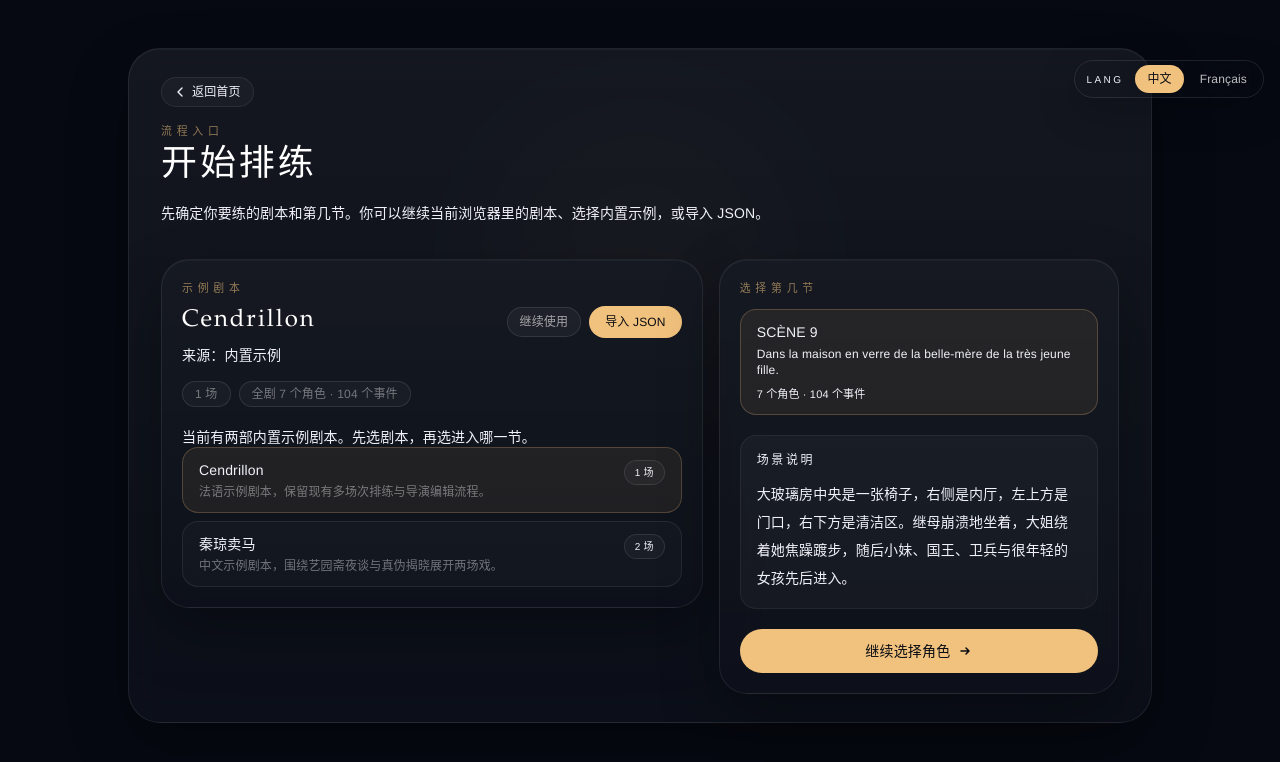
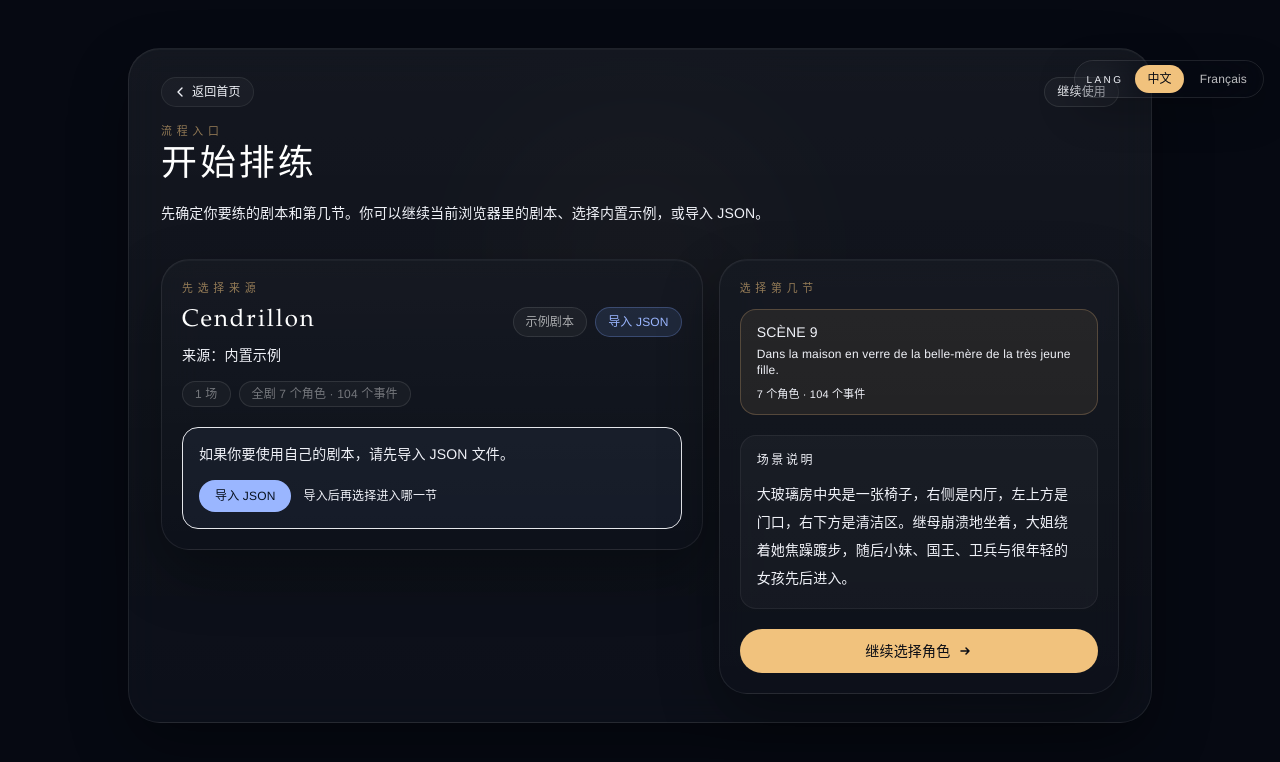
Before and after one commit to ze2phyrzhenyin/RepliStage, a Next.js app: page /rehearsal/setup in a window 1280 px wide. Both pictures are taken after a click on the button "导入 JSON". Shown: the top 762 px of the page. Built offline with nearby package versions, Linux system fonts and the light colour scheme.

Commit message:
Emphasize source selection in setup flow

```diff
--- a/components/setup/ModeSetupScreen.tsx
+++ b/components/setup/ModeSetupScreen.tsx
@@ -9,6 +9,7 @@ import { formatPlayImportError, parsePlay, summarizePlay } from "@/lib/play-sche
 import type { Play } from "@/types/script";
 
 type SetupMode = "rehearsal" | "director";
+type SourceMode = "sample" | "import";
 
 export function ModeSetupScreen({ mode }: { mode: SetupMode }) {
   const router = useRouter();
@@ -24,6 +25,7 @@ export function ModeSetupScreen({ mode }: { mode: SetupMode }) {
   const [importErrors, setImportErrors] = useState<string[]>([]);
   const [importPreview, setImportPreview] = useState<{ fileName: string; play: Play } | null>(null);
   const [status, setStatus] = useState<string | null>(null);
+  const [sourceMode, setSourceMode] = useState<SourceMode>(playSource.type === "imported" ? "import" : "sample");
   const fileInputRef = useRef<HTMLInputElement>(null);
 
   const currentScene = play.scenes.find((scene) => scene.id === selectedSceneId) ?? play.scenes[0];
@@ -43,6 +45,7 @@ export function ModeSetupScreen({ mode }: { mode: SetupMode }) {
   }
 
   function handleSelectSample(sampleId: string) {
+    setSourceMode("sample");
     loadSamplePlay(sampleId);
     const nextSample = sampleLibrary.find((sample) => sample.id === sampleId);
     setSelectedSceneId(nextSample?.play.scenes[0]?.id ?? "");
@@ -51,6 +54,7 @@ export function ModeSetupScreen({ mode }: { mode: SetupMode }) {
   }
 
   async function handleImportFile(event: ChangeEvent<HTMLInputElement>) {
+    setSourceMode("import");
     const file = event.target.files?.[0];
     if (!file) return;
 
@@ -72,6 +76,7 @@ export function ModeSetupScreen({ mode }: { mode: SetupMode }) {
   function applyImportedPlay() {
     if (!importPreview) return;
     const nextPlay = importPlayFromText(JSON.stringify(importPreview.play));
+    setSourceMode("import");
     setSelectedSceneId(nextPlay.scenes[0]?.id ?? "");
     setImportPreview(null);
     setImportErrors([]);
@@ -114,6 +119,16 @@ export function ModeSetupScreen({ mode }: { mode: SetupMode }) {
               <h1 className="display-title text-4xl font-light text-white">{title}</h1>
               <p className="mt-3 max-w-2xl text-sm leading-7 text-white/42">{description}</p>
             </div>
+            <button
+              type="button"
+              onClick={() => {
+                setSourceMode(playSource.type === "imported" ? "import" : "sample");
+                setSelectedSceneId(play.scenes[0]?.id ?? "");
+              }}
+              className="hidden rounded-full border border-white/10 bg-white/[0.03] px-3 py-1.5 text-xs text-white/52 transition hover:bg-white/[0.08] hover:text-white/78 sm:inline-flex"
+            >
+              {t("setup.useCurrentPlay")}
+            </button>
           </div>
 
           <div className="grid gap-4 lg:grid-cols-[1.15fr_0.85fr]">
@@ -121,22 +136,35 @@ export function ModeSetupScreen({ mode }: { mode: SetupMode }) {
               <section className="glass-panel rounded-[28px] px-5 py-5">
                 <div className="flex flex-wrap items-center justify-between gap-3">
                   <div>
-                    <p className="page-kicker mb-2">{t("setup.samplePlays")}</p>
+                    <p className="page-kicker mb-2">{t("setup.sourceMode")}</p>
                     <h2 className="display-title text-2xl text-white">{play.title}</h2>
                     <p className="mt-2 text-sm text-white/42">{sourceLabel}</p>
                   </div>
                   <div className="flex flex-wrap items-center gap-2">
                     <button
                       type="button"
-                      onClick={() => setSelectedSceneId(play.scenes[0]?.id ?? "")}
-                      className="rounded-full border border-white/10 bg-white/[0.04] px-3 py-1.5 text-xs text-white/60 transition hover:bg-white/[0.08] hover:text-white/82"
+                      onClick={() => setSourceMode("sample")}
+                      className="rounded-full border px-3 py-1.5 text-xs transition"
+                      style={{
+                        borderColor: sourceMode === "sample" ? "rgba(241,194,125,0.28)" : "rgba(255,255,255,0.1)",
+                        background: sourceMode === "sample" ? "rgba(241,194,125,0.12)" : "rgba(255,255,255,0.04)",
+                        color: sourceMode === "sample" ? "#f1c27d" : "rgba(255,255,255,0.62)",
+                      }}
                     >
-                      {t("setup.useCurrentPlay")}
+                      {t("setup.samplePlays")}
                     </button>
                     <button
                       type="button"
-                      onClick={openImportPicker}
-                      className="rounded-full bg-[#f1c27d] px-4 py-2 text-xs font-medium text-[#0a0c14] transition hover:bg-[#f5d090]"
+                      onClick={() => {
+                        setSourceMode("import");
+                        openImportPicker();
+                      }}
+                      className="rounded-full border px-3 py-1.5 text-xs transition"
+                      style={{
+                        borderColor: sourceMode === "import" ? "rgba(126,166,255,0.28)" : "rgba(255,255,255,0.1)",
+                        background: sourceMode === "import" ? "rgba(126,166,255,0.12)" : "rgba(255,255,255,0.04)",
+                        color: sourceMode === "import" ? "#9ab6ff" : "rgba(255,255,255,0.62)",
+                      }}
                     >
                       {t("setup.importJson")}
                     </button>
@@ -146,9 +174,10 @@ export function ModeSetupScreen({ mode }: { mode: SetupMode }) {
                   <span className="rounded-full border border-white/10 bg-white/[0.03] px-3 py-1">{t("home.sceneCount", { count: playSummary.sceneCount })}</span>
                   <span className="rounded-full border border-white/10 bg-white/[0.03] px-3 py-1">{t("home.totalMeta", { actors: playSummary.totalActors, events: playSummary.totalEvents })}</span>
                 </div>
+                {sourceMode === "sample" ? (
+                  <>
                     <p className="mt-5 text-sm text-white/38">{t("setup.sampleDescription")}</p>
-
-                <div className="space-y-2">
+                    <div className="mt-4 space-y-2">
                       {sampleLibrary.map((sample) => {
                         const active = playSource.type === "sample" && playSource.sampleId === sample.id;
                         return (
@@ -175,6 +204,22 @@ export function ModeSetupScreen({ mode }: { mode: SetupMode }) {
                         );
                       })}
                     </div>
+                  </>
+                ) : (
+                  <div className="mt-5 rounded-2xl border border-[#9ab6ff]/18 bg-[#9ab6ff]/[0.06] px-4 py-4">
+                    <p className="text-sm text-white/72">{t("setup.importPrompt")}</p>
+                    <div className="mt-4 flex flex-wrap items-center gap-3">
+                      <button
+                        type="button"
+                        onClick={openImportPicker}
+                        className="rounded-full bg-[#9ab6ff] px-4 py-2 text-xs font-medium text-[#08111f] transition hover:bg-[#b3c7ff]"
+                      >
+                        {t("setup.importJson")}
+                      </button>
+                      <span className="text-xs text-white/38">{t("setup.importHint")}</span>
+                    </div>
+                  </div>
+                )}
               </section>
 
               {(importPreview || importErrors.length > 0 || status) && (
--- a/lib/i18n.ts
+++ b/lib/i18n.ts
@@ -44,6 +44,9 @@ const translations: Record<Locale, TranslationMap> = {
     "setup.samplePlays": "示例剧本",
     "setup.sampleDescription": "当前有两部内置示例剧本。先选剧本，再选进入哪一节。",
     "setup.importJson": "导入 JSON",
+    "setup.sourceMode": "先选择来源",
+    "setup.importPrompt": "如果你要使用自己的剧本，请先导入 JSON 文件。",
+    "setup.importHint": "导入后再选择进入哪一节",
     "setup.importStatus": "导入状态",
     "setup.sceneSelection": "选择第几节",
     "setup.sceneMeta": "{actors} 个角色 · {events} 个事件",
@@ -299,6 +302,9 @@ const translations: Record<Locale, TranslationMap> = {
     "setup.samplePlays": "Scripts d’exemple",
     "setup.sampleDescription": "Deux exemples intégrés sont disponibles. Choisissez d’abord le script, puis la scène à ouvrir.",
     "setup.importJson": "Importer JSON",
+    "setup.sourceMode": "Choisir d’abord la source",
+    "setup.importPrompt": "Si vous voulez utiliser votre propre script, importez d’abord un fichier JSON.",
+    "setup.importHint": "Choisissez ensuite la scène à ouvrir",
     "setup.importStatus": "État de l’import",
     "setup.sceneSelection": "Choisir la scène",
     "setup.sceneMeta": "{actors} rôles · {events} événements",
```
Lines whose indentation alone changed are shown as unchanged.
